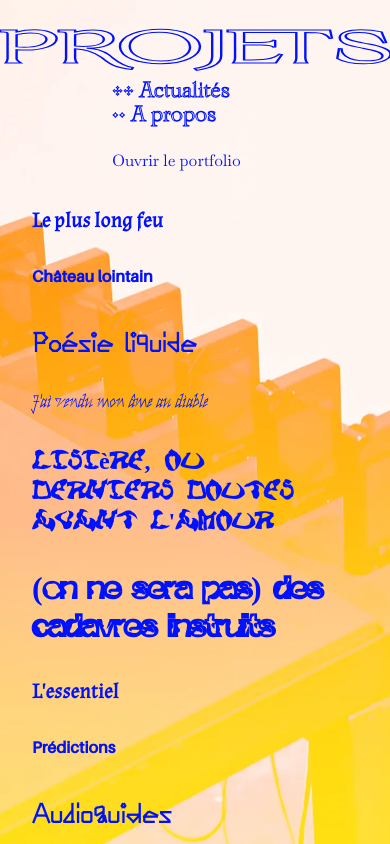
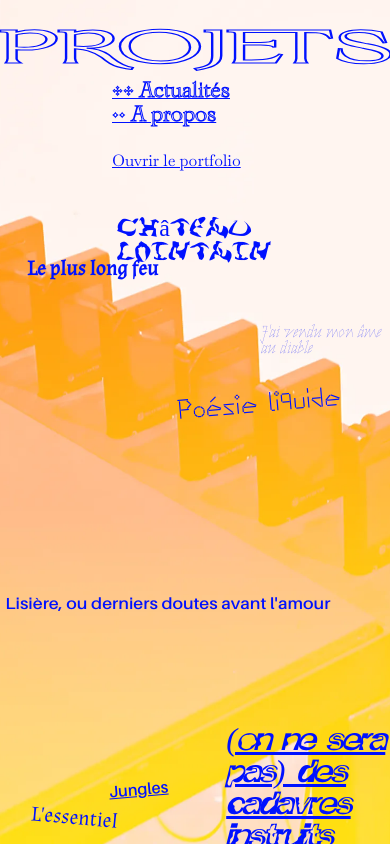
Before and after one commit to precambrien/marianne-website, a plain HTML site: page projets.html in a window 390 px wide. Drawn offline with Linux system fonts and the light colour scheme.

Commit message:
Changing all messy item layout

```diff
--- a/CSS/style.css
+++ b/CSS/style.css
@@ -151,7 +151,7 @@ html {
 a:link,
 a:visited {
   color: inherit;
-  text-decoration: none;
+  /* text-decoration: none; */
   -webkit-text-stroke: inherit;
 }
 /*                    */
@@ -208,69 +208,122 @@ h1 {
 /* ============================================================================== */
 /*                       MESSY ITEMS                                              */
 /* ============================================================================== */
-/* Container */
-.container {
-  display: flex;
-  flex-wrap: wrap;
-  justify-content: flex-start;
-  gap: 2em;
-  padding: 3em;
+/* Main container */
+.messy-words-container {
+  position: relative;
+  width: 100vw;
+  height: 100vh;
 }
 
-/* Items */
-.item {
-  width: clamp(250px, 30vw, 400px);
-  position: relative;
-}
-/* Items */
-.item.wide {
-  width: clamp(400px, 40vw, 800px);
-  position: relative;
+/* Base link style */
+.messy-word {
+  position: absolute;
+  color: #0011ff;
+  text-decoration: none;
+  line-height: 1;
 }
 
-/* MESSY MARGINS on each item */
-.item:nth-child(1) {
-  margin-top: 20px;
-  margin-left: 30px;
+
+/* Individual positions and styles */
+.pos1 { /*le plus long feu */
+  top: 10%;
+  left: 7%;
+  font-weight: bold;
 }
-.item:nth-child(2) {
-  margin-top: -40px;
-  margin-left: -15px;
+.pos2 { /* Chateau lointain */
+  top: 5%;
+  left: 30%;
 }
-.item:nth-child(3) {
-  margin-top: 5px;
-  margin-left: 25px;
+
+.pos3 { /* Poésie */
+  top: 25%;
+  left: 45%;
+  transform: rotate(-5deg);
 }
-.item:nth-child(4) {
-  margin-top: 80px;
-  margin-left: -40px;
+
+.pos4 { /* J'ai vendu */
+  top: 18%;
+  left: 67%;
 }
-.item:nth-child(5) {
-  margin-top: 50px;
-  margin-left: 5px;
+
+.pos5 { /* lisière */
+  top: 50%;
+  left: 5%;
+  transform: scaleX(1.1);
 }
-.item:nth-child(6) {
-  margin-top: -60px;
-  margin-left: 105px;
+
+.pos6 { /* l'essentiel */
+  top: 65%;
+  left: 58%;
+  font-style: italic;
+  text-decoration: underline;
 }
-.item:nth-child(7) {
-  margin-top: 80px;
-  margin-left: -15px;
+
+.pos7 { /* jungles */
+  top: 75%;
+  left: 8%;
+  transform: rotate(5deg);
 }
-.item:nth-child(8) {
-  margin-top: 40px;
-  margin-left: -18px;
+.pos8 { /* on ne sera pas  */
+  top: 72%;
+  left: 28%;
+  transform: rotate(-5deg);
+  text-decoration: underline;
 }
-/* On small screens, reset margins */
-@media (max-width: 768px) {
-  .item {
-    margin: 0 !important; /* important! permits to override for every nth child */
-    padding: 0;
-    width: 100%;
-  }
-  .container {
-    padding: 2em;
-  }
+.pos9 { /* Audioguides */
+  top: 85%;
+  left: 48%;
+}
+.pos10 { /* Paradigmes */
+  top: 90%;
+  left: 70%;
+}
+.pos11 { /* Taux d'echange */
+  top: 108%;
+  left: 2%;
+}
+.pos12 { /* Facture */
+  top: 98%;
+  left: 28%;
+}
+.pos13 { /* Chromatiques */
+  top: 120%;
+  left: 60%;
+}
+.pos14 {
+  top: 130%;
+  left: 20%;
+}
+
+/* .container { */
+/*   display: flex; */
+/*   flex-wrap: wrap; */
+/*   justify-content: flex-start; */
+/*   gap: 2rem; */
+/*   margin-top: 3rem; */
+/*   padding: 2rem; */
+/* } */
+
+/* /1* Items *1/ */
+/* .item { */
+/*   width: clamp(250px, 30vw, 350px); */
+/*   position: relative; */
+/* } */
+/* /1* Items *1/ */
+/* .item.wide { */
+/*   width: clamp(400px, 40vw, 800px); */
+/*   position: relative; */
+
+/* /1* On small screens, reset margins *1/ */
+/* @media (max-width: 768px) { */
+/*   .item { */
+/*     margin: 0 !important; /1* important! permits to override for every nth child *1/ */
+/*     padding: 0; */
+/*     width: 100%; */
+/*   } */
+/*   .container { */
+/*     padding: 2em; */
+/*   } */
 }
 /* ============================================================================== */
 /*                       WHITE SQUARE BOXES                                       */
@@ -293,6 +346,7 @@ h1 {
   color: #0011ff;
   position: relative;
   overflow: hidden;
+  width: clamp(200px, 50vw, 600px);
 }
 
 /* Plus Button: for white boxes */
@@ -320,14 +374,15 @@ h1 {
 /* Hide the hover images by default */
 .hover-image {
   display: none;
-  width: 100%;
-  max-width: 400px;
-  margin-top: 0.5rem;
+  /* width: 100%; */
+  /* max-width: 400px; */
+  /* margin-top: 0.5rem; */
 }
 
 /* Show the hover image when hovering over the whole item */
 .item:hover .hover-image {
-  display: block;
+  /* display: block; */
+  display: none;
 }
 
 
--- a/projets.html
+++ b/projets.html
@@ -31,77 +31,48 @@
     </div>
   </nav>
 
-  <div class="container">
+  <div class="messy-words-container">
 
-  <div class="item">
-    <a href="Projets/lepluslongfeu.html" class="whitebox-title font1">Le plus long feu</a>
-    <img src="Images/Projet images/Le plus long feu/01.jpg" alt="Hover Image" class="hover-image">
-  </div>
+    <a href="Projets/lepluslongfeu.html" class="messy-word font1 pos1">Le plus long feu</a>
+    <!-- <img src="Images/Projet images/Le plus long feu/01.jpg" alt="Hover Image" class="hover-image"> -->
 
-  <div class="item">
-    <a href="Projets/chateaulointain.html" class="whitebox-title font2">Château lointain</a>
-    <img src="Images/Projet images/chateau lointain/01.jpg" alt="Hover Image" class="hover-image">
-  </div>
+    <a href="Projets/chateaulointain.html" class="messy-word font5 pos2">Château lointain</a>
+    <!-- <img src="Images/Projet images/chateau lointain/01.jpg" alt="Hover Image" class="hover-image"> -->
 
-  <div class="item">
-    <a href="Projets/poesieliquide.html" class="whitebox-title font3">Poésie liquide</a>
-    <img src="Images/Projet images/Poésie liquide/01.jpg" alt="Hover Image" class="hover-image">
-  </div>
+    <a href="Projets/poesieliquide.html" class="messy-word font3 pos3">Poésie liquide</a>
+    <!-- <img src="Images/Projet images/Poésie liquide/01.jpg" alt="Hover Image" class="hover-image"> -->
 
-  <div class="item">
-    <a href="Projets/jaivendu.html" class="whitebox-title font4">J'ai vendu mon âme au diable</a>
-    <img src="Images/Projet images/j'ai vendu/01.jpg" alt="Hover Image" class="hover-image">
-  </div>
+    <a href="Projets/jaivendu.html" class="messy-word font4 pos4">J'ai vendu mon âme au diable</a>
+    <!-- <img src="Images/Projet images/j'ai vendu/01.jpg" alt="Hover Image" class="hover-image"> -->
 
-  <div class="item">
-    <a href="Projets/lisiere.html" class="whitebox-title font5">Lisière, ou derniers doutes avant l'amour</a>
-    <img src="Images/Projet images/derniers doutes/01.jpg" alt="Hover Image" class="hover-image">
-  </div>
+    <a href="Projets/lisiere.html" class="messy-word font2 pos5">Lisière, ou derniers doutes avant l'amour</a>
+    <!-- <img src="Images/Projet images/derniers doutes/01.jpg" alt="Hover Image" class="hover-image"> -->
 
-  <div class="item">
-    <a href="Projets/cadavresinstruits.html" class="whitebox-title font6">(on ne sera pas) des cadavres instruits</a>
-    <img src="Images/Projet images/cadavres instruits/01.JPG" alt="Hover Image" class="hover-image">
-  </div>
+    <a href="Projets/cadavresinstruits.html" class="messy-word font6 pos6">(on ne sera pas) des cadavres instruits</a>
+    <!-- <!-1- <img src="Images/Projet images/cadavres instruits/01.JPG" alt="Hover Image" class="hover-image"> -1-> -->
 
-  <div class="item">
-    <a href="Projets/lessentiel.html" class="whitebox-title font1">L'essentiel</a>
-    <img src="Images/Projet images/L'essentiel/01.png" alt="Hover Image" class="hover-image">
-  </div>
+    <a href="Projets/lessentiel.html" class="messy-word font1 pos7">L'essentiel</a>
+    <!-- <!-1- <img src="Images/Projet images/L'essentiel/01.png" alt="Hover Image" class="hover-image"> -1-> -->
 
-  <div class="item">
-    <a href="Projets/jungles.html" class="whitebox-title font2">Prédictions</a>
-    <img src="Images/Projet images/Jungles/01.jpg" alt="Hover Image" class="hover-image">
-  </div>
+    <a href="Projets/jungles.html" class="messy-word font2 pos8">Jungles</a>
 
-  <div class="item">
-    <a href="Projets/audioguides.html" class="whitebox-title font3">Audioguides</a>
-    <img src="Images/Projet images/Audioguides/01.jpg" alt="Hover Image" class="hover-image">
-  </div>
+    <a href="Projets/audioguides.html" class="messy-word font3 pos9">Audioguides</a>
+    <!-- <!-1- <img src="Images/Projet images/Audioguides/01.jpg" alt="Hover Image" class="hover-image"> -1-> -->
 
-  <div class="item">
-    <a href="Projets/paradigmesynthetique.html" class="whitebox-title font4">Paradigme Synthétique</a>
-    <img src="Images/Projet images/Paradigme/01.jpg" alt="Hover Image" class="hover-image">
-  </div>
+    <a href="Projets/paradigmesynthetique.html" class="messy-word font4 pos10">Paradigme Synthétique</a>
+    <!-- <!-1- <img src="Images/Projet images/Paradigme/01.jpg" alt="Hover Image" class="hover-image"> -1-> -->
 
-  <div class="item">
-    <a href="Projets/tauxdechange.html" class="whitebox-title font5">Taux d'échange</a>
-    <img src="Images/Projet images/Taux d'échange/01.jpg" alt="Hover Image" class="hover-image">
-  </div>
+   <a href="Projets/tauxdechange.html" class="messy-word font5 pos11">Taux d'échange</a>
+  <!--   <img src="Images/Projet images/Taux d'échange/01.jpg" alt="Hover Image" class="hover-image"> -->
 
-  <div class="item">
-    <a href="Projets/facture.html" class="whitebox-title font6">Facture</a>
-    <img src="Images/Projet images/Facture/01.jpg" alt="Hover Image" class="hover-image">
-  </div>
+    <a href="Projets/facture.html" class="messy-word font6 pos12">Facture</a>
+  <!--   <img src="Images/Projet images/Facture/01.jpg" alt="Hover Image" class="hover-image"> -->
 
-  <div class="item">
-    <a href="Projets/chromatiques.html" class="whitebox-title font1">Chromatiques</a>
-    <img src="Images/Projet images/Chromatiques/01.jpg" alt="Hover Image" class="hover-image">
-  </div>
+    <a href="Projets/chromatiques.html" class="messy-word font1 pos13">Chromatiques</a>
+  <!--   <img src="Images/Projet images/Chromatiques/01.jpg" alt="Hover Image" class="hover-image"> -->
 
-  <div class="item">
-    <a href="Projets/entreleslignes.html" class="whitebox-title font2">Entre les lignes</a>
-    <img src="Images/Projet images/Entre les lignes/01.jpg" alt="Hover Image" class="hover-image">
-  </div>
+    <a href="Projets/entreleslignes.html" class="messy-word font2 pos14">Entre les lignes</a>
+  <!--   <img src="Images/Projet images/Entre les lignes/01.jpg" alt="Hover Image" class="hover-image"> -->
 
 
 </body>
```
Also changed, not shown: Projets/jungles.html (+1 -1 lines), actualites.html (+2 -2 lines), apropos.html (+8 -9 lines), index.html (+4 -4 lines).
